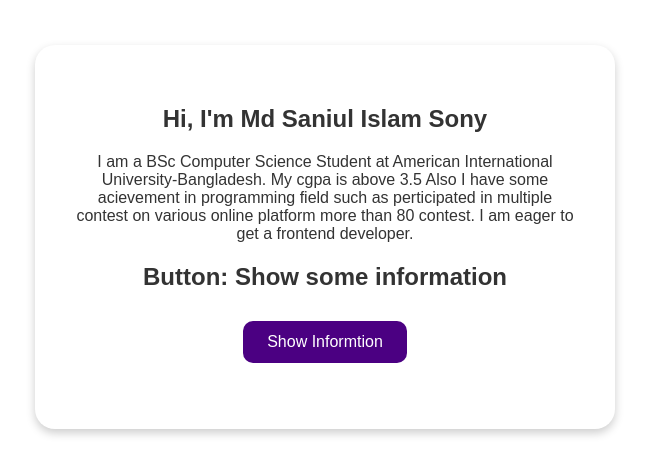
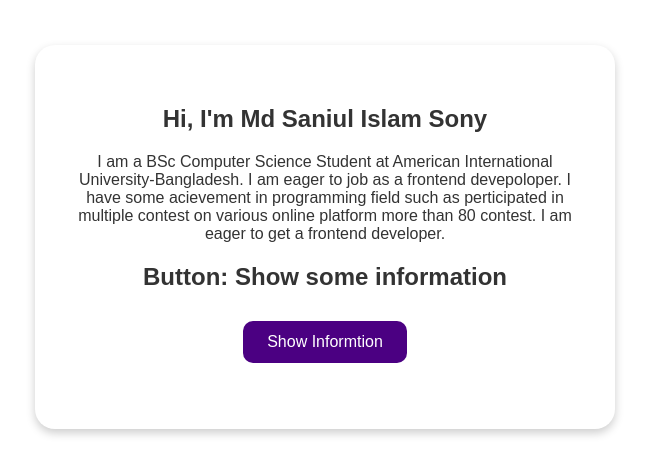
Before and after one commit to saniulsani/website_introduction_int, a plain HTML site: page index.html in a window 1280 px wide. Shown: the part 163-638 px from the top of the page, without its empty margins (315-964 px from the left). Drawn offline with Linux system fonts and the light colour scheme.

Commit message:
push_again

```diff
--- a/index.html
+++ b/index.html
@@ -12,7 +12,8 @@
       <h1>Hi, I'm Md Saniul Islam Sony</h1>
       <p>I am a BSc Computer Science Student at
         American International University-Bangladesh.
-        My cgpa is above 3.5 Also I have some acievement
+        I am eager to job as a frontend devepoloper.
+        I have some acievement
         in programming field such as perticipated in multiple
         contest on various online platform more than 80 contest.
         I am eager to get a frontend developer.
```
